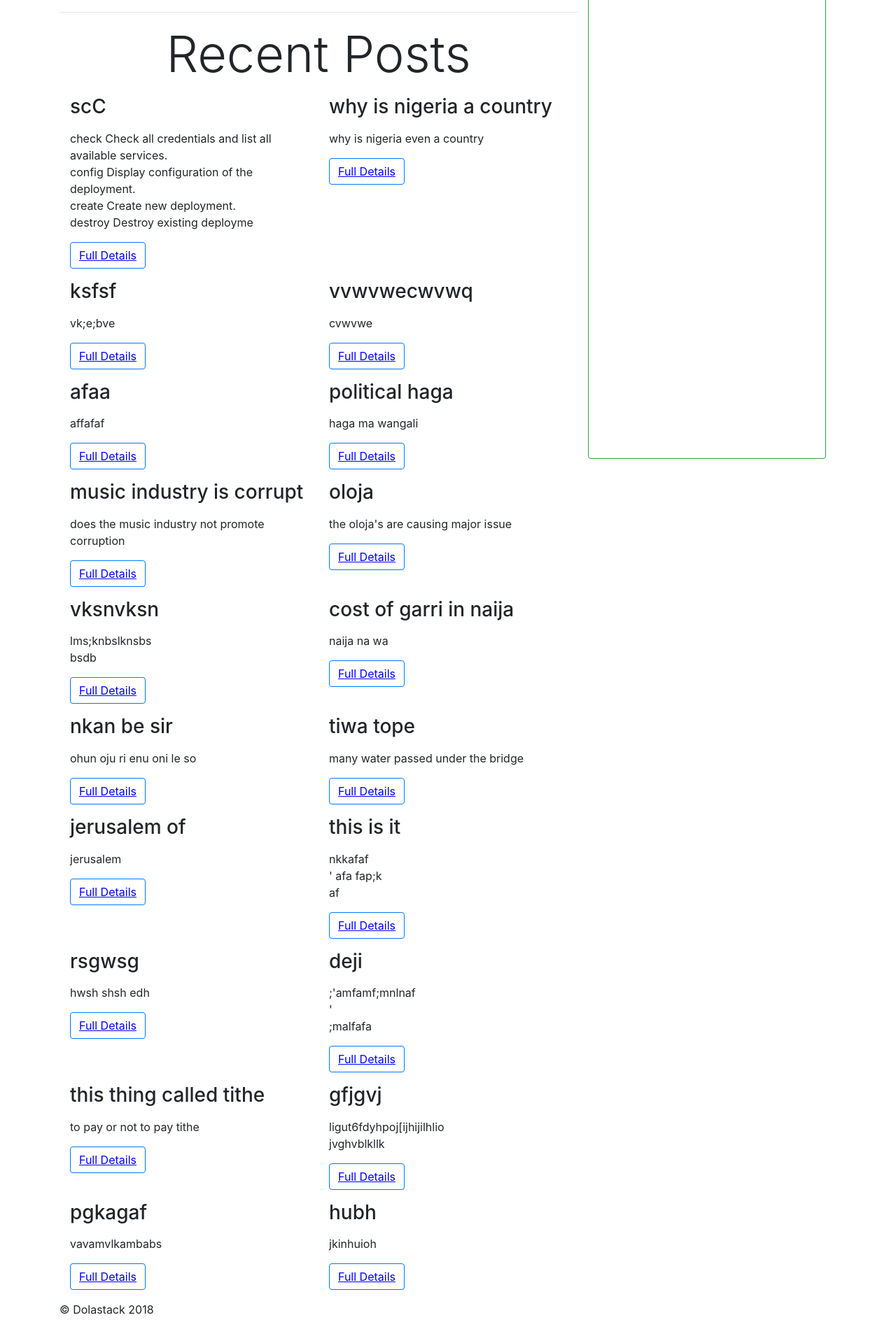
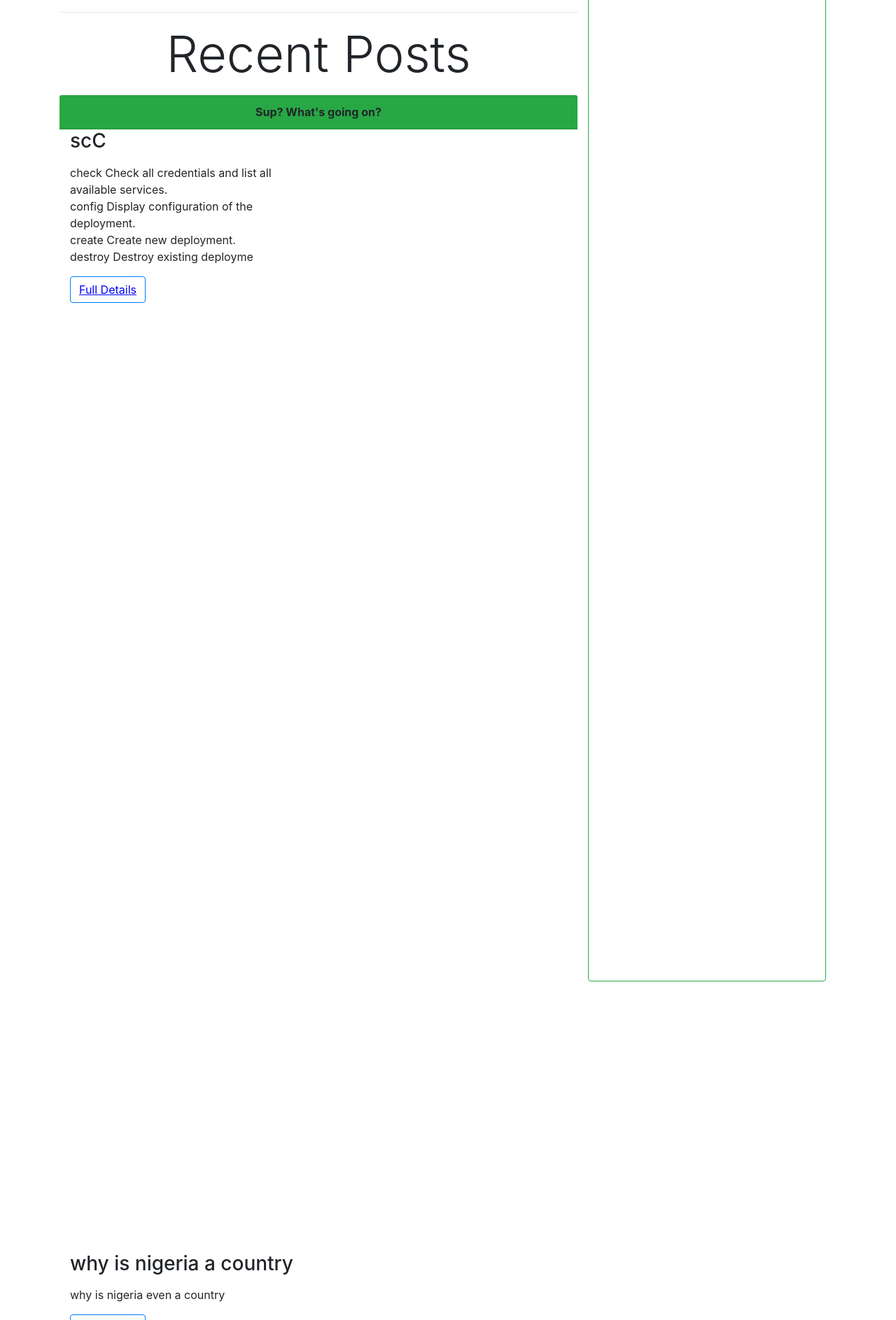
Before and after one commit to dolastack/naijarants, a Django app: page / in a window 1280 px wide. Shown: the part 612-2499 px from the top of the page at 70% size. Run offline with Django 3.2, Linux system fonts and the light colour scheme; data comes from the database, SQL or seed files in the repository; parts of the project's set-up code (start-up, migrations or seed data) failed here and were passed over; some libraries are stand-ins or nearby versions.

Commit message:
try card

```diff
--- a/templates/index.html
+++ b/templates/index.html
@@ -45,8 +45,11 @@
              <h4 class="display-3 text-center">Recent Posts </h4>
             </div> <!--Card end -->
 
-
-          {% for rant in rants_list  %}
+         <div class="card border-0 mb-2" style="width: 100%;">
+              <div class="card-header bg-success font-weight-bold text-center">
+                Sup? What's going on?
+              </div>
+           {% for rant in rants_list  %}
             <div class="col-md-6">
                 <h3>{{rant.title}} </h3>
                 <p>{{ rant.body  | slice:":200" | linebreaks }}</p>
@@ -57,7 +60,7 @@
                 </p>
            </div>
           {% endfor %}
-
+         </div> <!--Card end -->
         </div> <!-- End col8 row -->
         </div> <!-- col-xs-12 col-sm-8 -->
 
```
